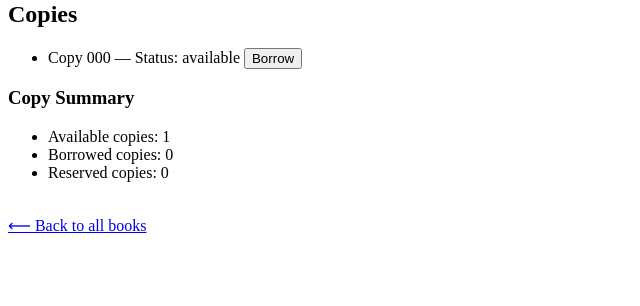
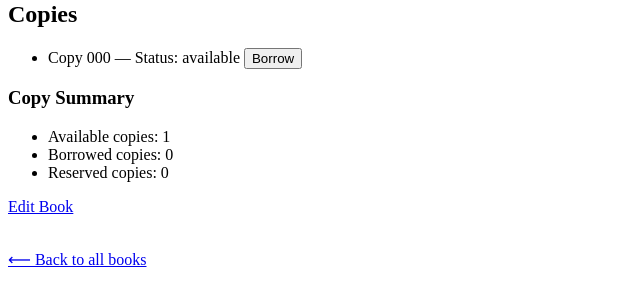
Before and after one commit to AkkyMusty/library-management, a Django app: page /books/1/ in a window 1280 px wide. Shown: the part 185-491 px from the top of the page, without its empty margins (0-640 px from the left). Run offline with Django 5.2, Linux system fonts and the light colour scheme; tables that the repository leaves empty hold one stand-in row (values such as "Sample post").

Commit message:
Edit books feature added

```diff
--- a/library/templates/library/book_detail.html
+++ b/library/templates/library/book_detail.html
@@ -33,12 +33,18 @@
 
     </ul>
 
+
     <h3>Copy Summary</h3>
 <ul>
     <li>Available copies: {{ available_count }}</li>
     <li>Borrowed copies: {{ borrowed_count }}</li>
     <li>Reserved copies: {{ reserved_count }}</li>
 </ul>
+
+    <p>
+    <a href="{% url 'edit_book' book.id %}">Edit Book</a>
+    </p>
+
 
 
 
--- a/library/urls.py
+++ b/library/urls.py
@@ -9,6 +9,8 @@ urlpatterns = [
     path('return/<int:copy_id>/', views.return_copy, name='return_copy'),
     path('books/add/', views.add_book, name='add_book'),
     path('books/available/', views.available_books, name='available_books'),
+    path('books/<int:book_id>/edit/', views.edit_book, name='edit_book'),
+
 
 
 
--- a/library/views.py
+++ b/library/views.py
@@ -117,3 +117,16 @@ def available_books(request):
     ).filter(available_count__gt=0)
 
     return render(request, 'library/available_books.html', {'books': books})
+
+def edit_book(request, book_id):
+    book = get_object_or_404(Book, id=book_id)
+
+    if request.method == "POST":
+        form = BookForm(request.POST, instance=book)
+        if form.is_valid():
+            form.save()
+            return redirect('book_detail', book.id)
+    else:
+        form = BookForm(instance=book)
+
+    return render(request, 'library/edit_book.html', {'form': form, 'book': book})
```
Also changed, not shown: library/templates/library/edit_book.html (added, +10 -0 lines).
